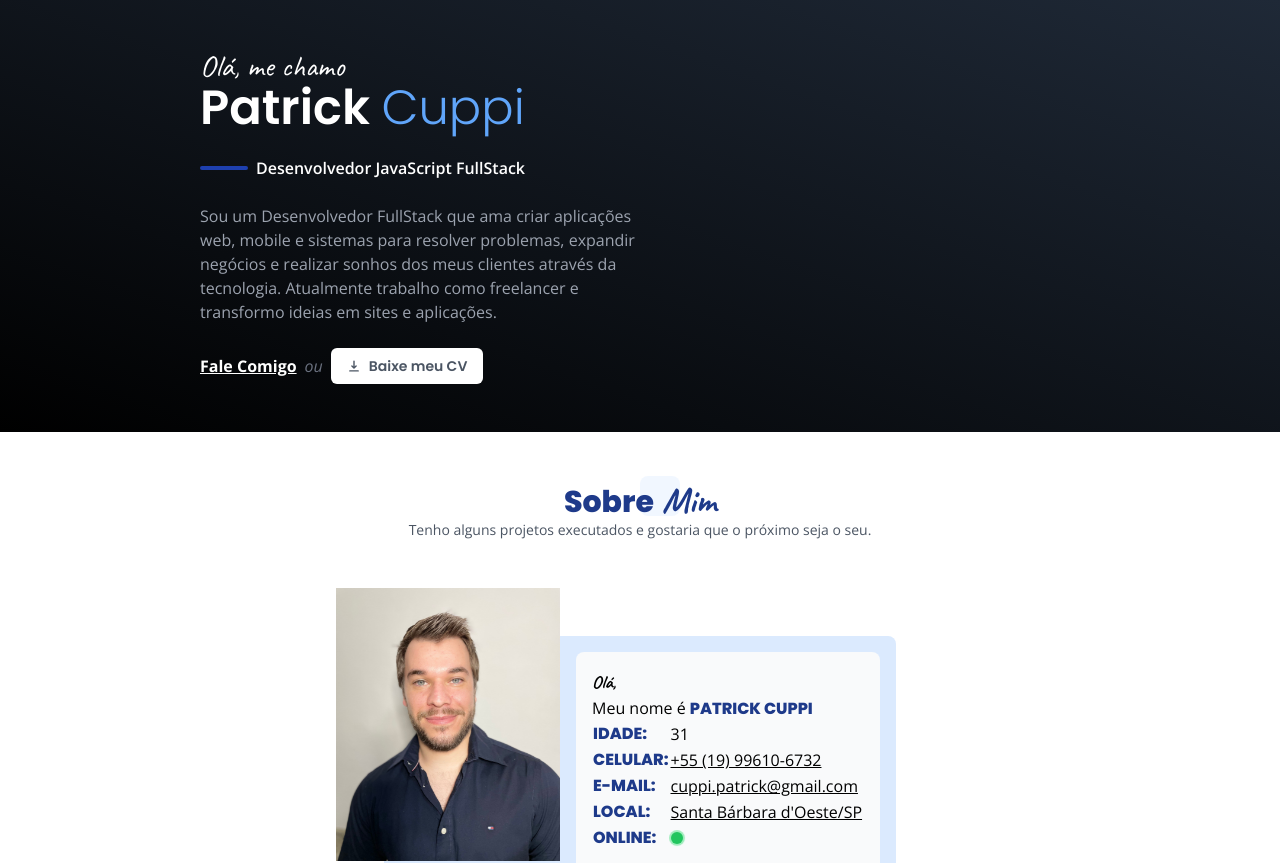
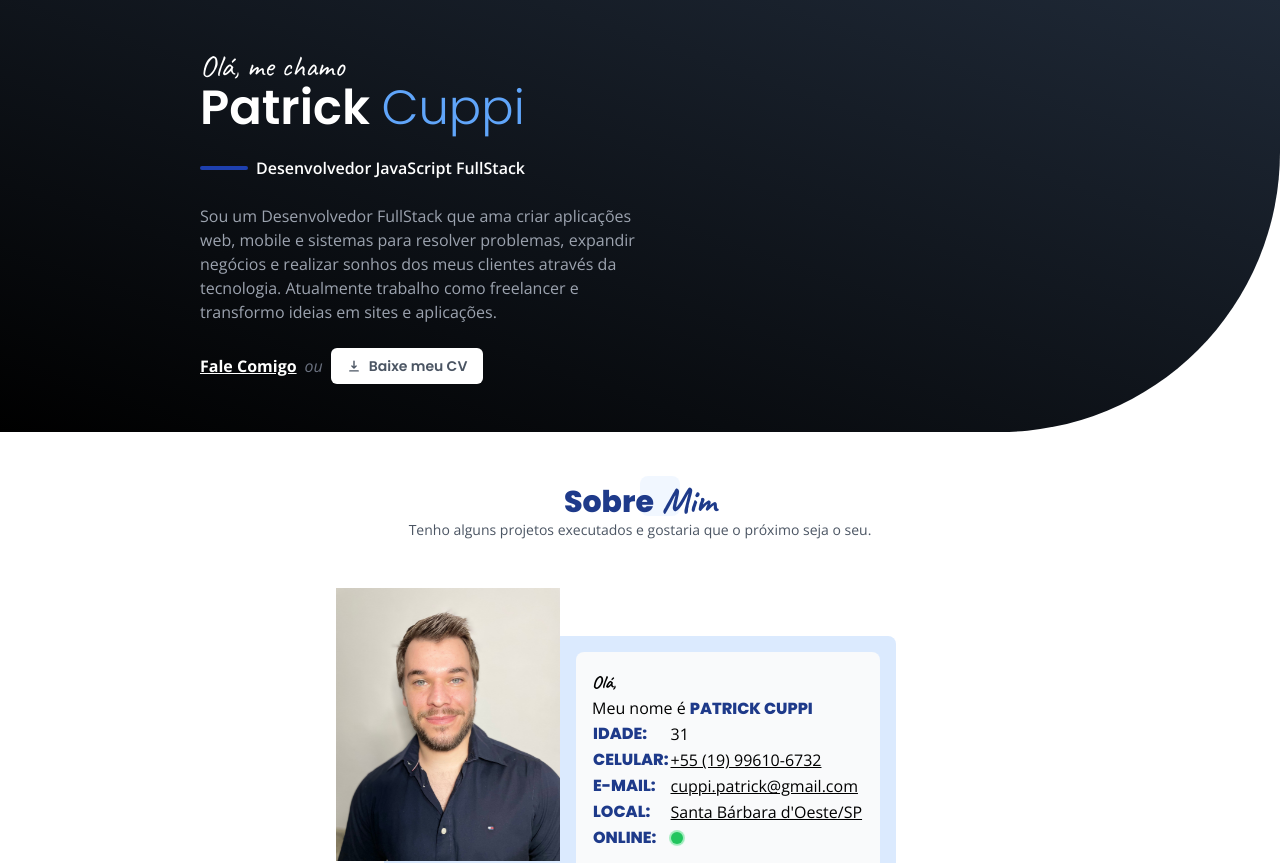
Before and after one commit to patrick-cuppi/patrick-cuppi.github.io, a React (Vite) app: page / in a window 1280 px wide. Shown: the top 863 px of the page. Built offline with nearby package versions, Linux system fonts and the light colour scheme.

Commit message:
feat: footer finished

```diff
--- a/src/components/Footer.tsx
+++ b/src/components/Footer.tsx
@@ -1,7 +1,11 @@
 export function Footer() {
     return (
-        <>
-            <h2 className="text 4xl underline font-bold">Footer test</h2>
-        </>
+        <footer className="container w-full bg-gray-200 rounded-tl-[80px] rounded-br-[80px] md:rounded-tl-[180px] md:rounded-br-[180px]">
+            <div className="py-10 ps-12">
+                <h4 className="text-1xl font-headline font-semibold">
+                2024© Desenvolvido por Patrick Cuppi.
+                </h4>
+            </div>
+        </footer>
     )
 }
--- a/src/components/Hero.tsx
+++ b/src/components/Hero.tsx
@@ -2,7 +2,7 @@ import { HiDownload } from "react-icons/hi";
 
 export function Hero() {
     return (
-        <section className="bg-gradient-to-tr from-black to-gray-800 text-white">
+        <section className="bg-gradient-to-tr from-black to-gray-800 text-white rounded-br-[80px] md:rounded-br-[280px]">
             <div className="container mx-auto max-w-4xl p-2 py-12 flex flex-col md:flex-row">
                 <div className="basis-1/2">
                     <h1 className="mb-6 text-center md:text-left">
```
